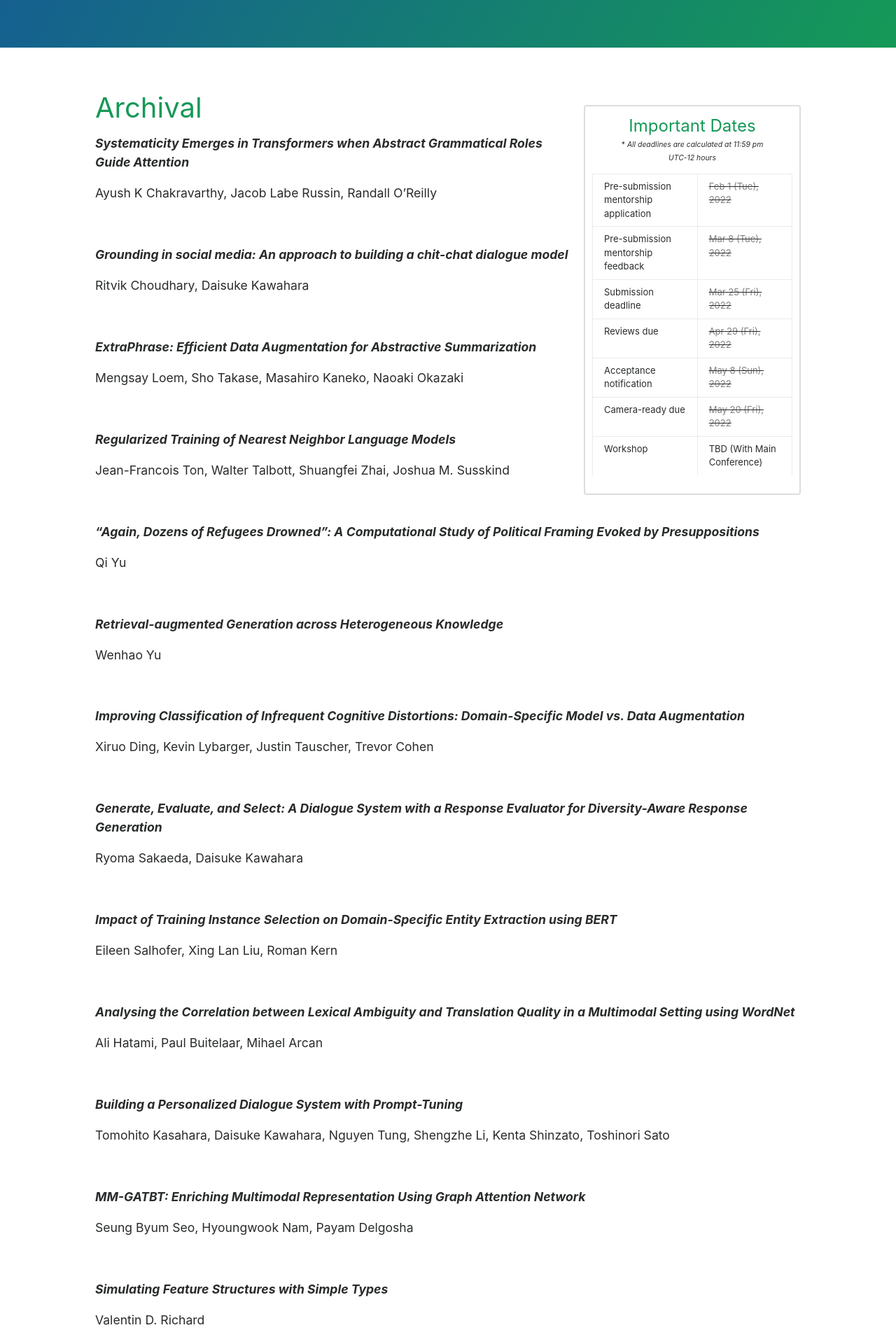
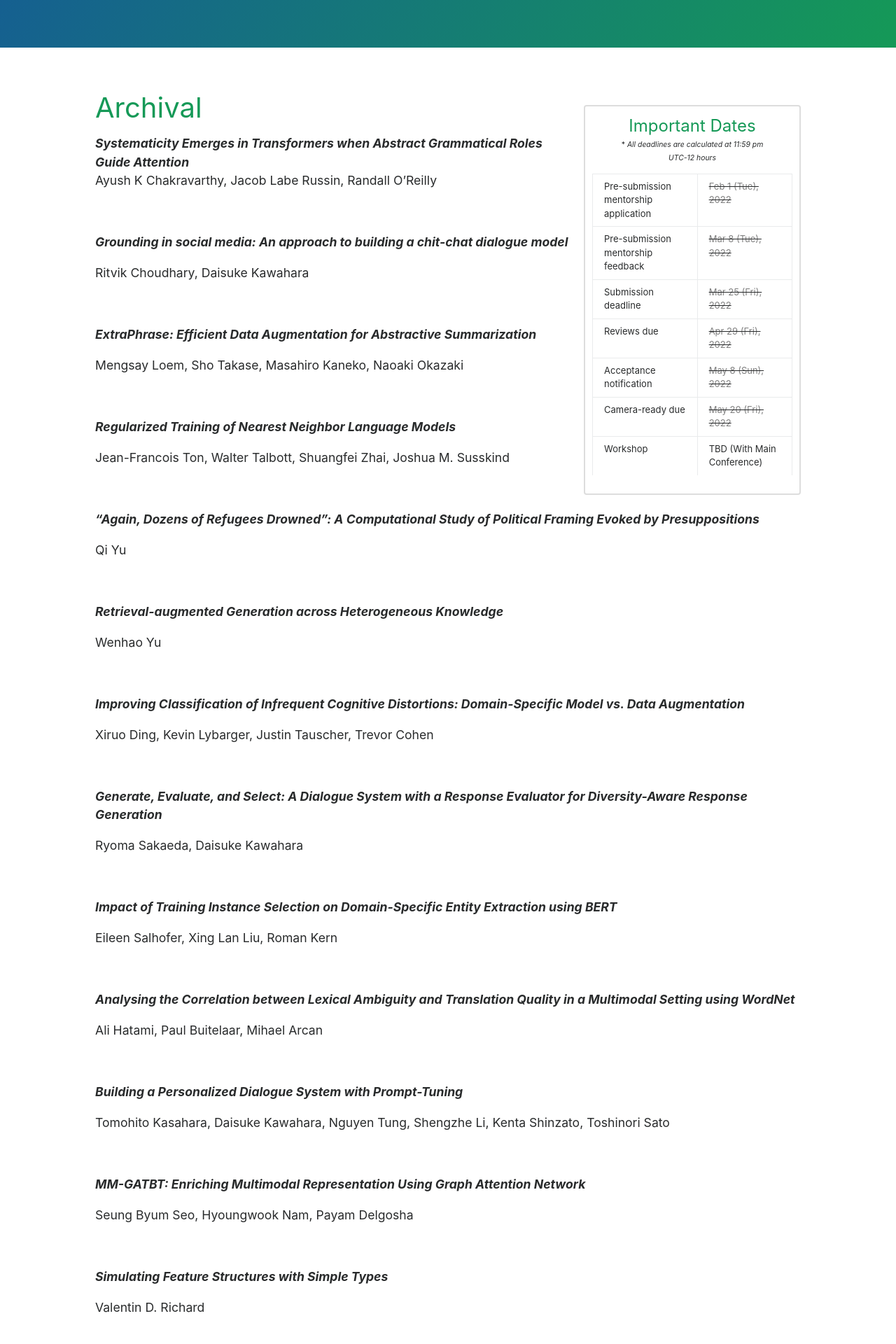
Before and after one commit to naacl2022-srw/naacl2022-srw.github.io, a Jekyll site: the page built from accepted.md, in a window 1280 px wide. Shown: the part 346-2266 px from the top of the page at 70% size. Built offline with Jekyll 4.4.1, drawn with Linux system fonts in a browser that asks for light colours.

```diff
--- a/accepted.md
+++ b/accepted.md
@@ -10,8 +10,7 @@ order : 1
 # Archival
 
 
-***Systematicity Emerges in Transformers when Abstract Grammatical Roles Guide Attention***
-
+***Systematicity Emerges in Transformers when Abstract Grammatical Roles Guide Attention***\
 Ayush K Chakravarthy, Jacob Labe Russin, Randall O'Reilly
 
 <br/>
```
